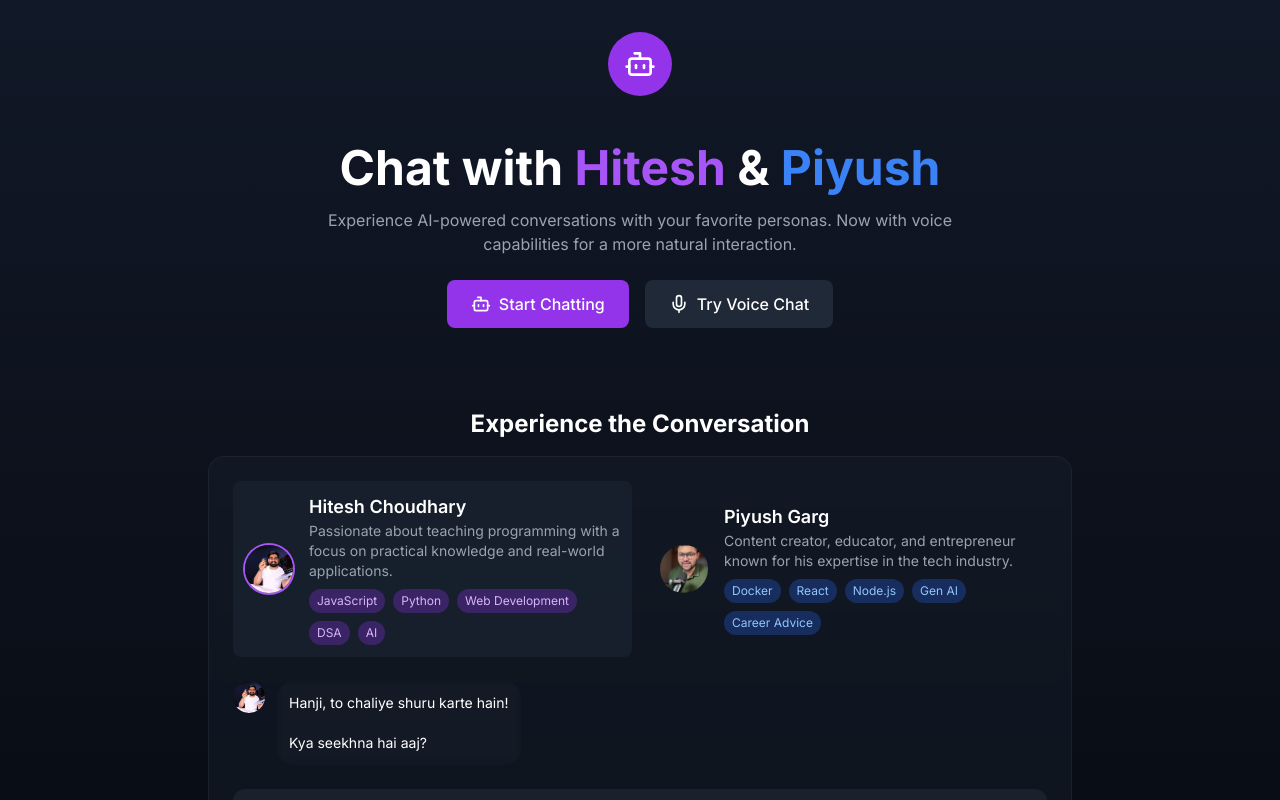
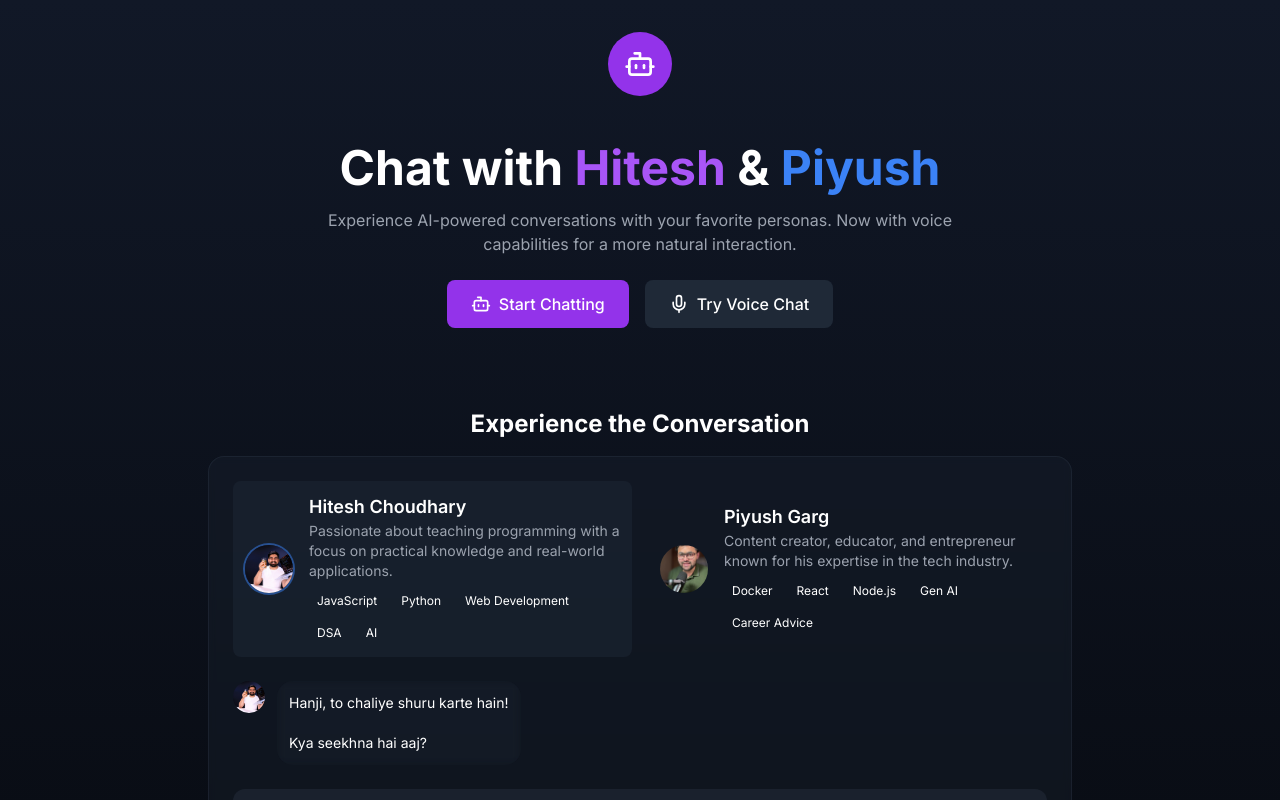
Before and after one commit to AnantGabhane/PersonaChat, a Next.js app: page / in a window 1280 px wide. Shown: the top 800 px of the page. Built offline with nearby package versions, Linux system fonts and the light colour scheme.

Commit message:
🔧 Configure Next.js and Tailwind with image optimization

```diff
--- a/tailwind.config.js
+++ b/tailwind.config.js
@@ -2,24 +2,11 @@
 module.exports = {
   content: [
     './app/**/*.{js,ts,jsx,tsx,mdx}',
-    './components/**/*.{js,ts,jsx,tsx,mdx}',
   ],
   theme: {
     extend: {},
   },
-  plugins: [],
-  safelist: [
-    'bg-purple-500',
-    'bg-purple-600',
-    'bg-purple-600/30',
-    'text-purple-300',
-    'bg-blue-500',
-    'bg-blue-600',
-    'bg-blue-600/30',
-    'text-blue-300',
-    'ring-purple-500',
-    'ring-blue-500',
-    'from-purple-600',
-    'to-blue-600',
-  ]
+  plugins: [
+    require('@tailwindcss/typography'),
+  ],
 }
```
